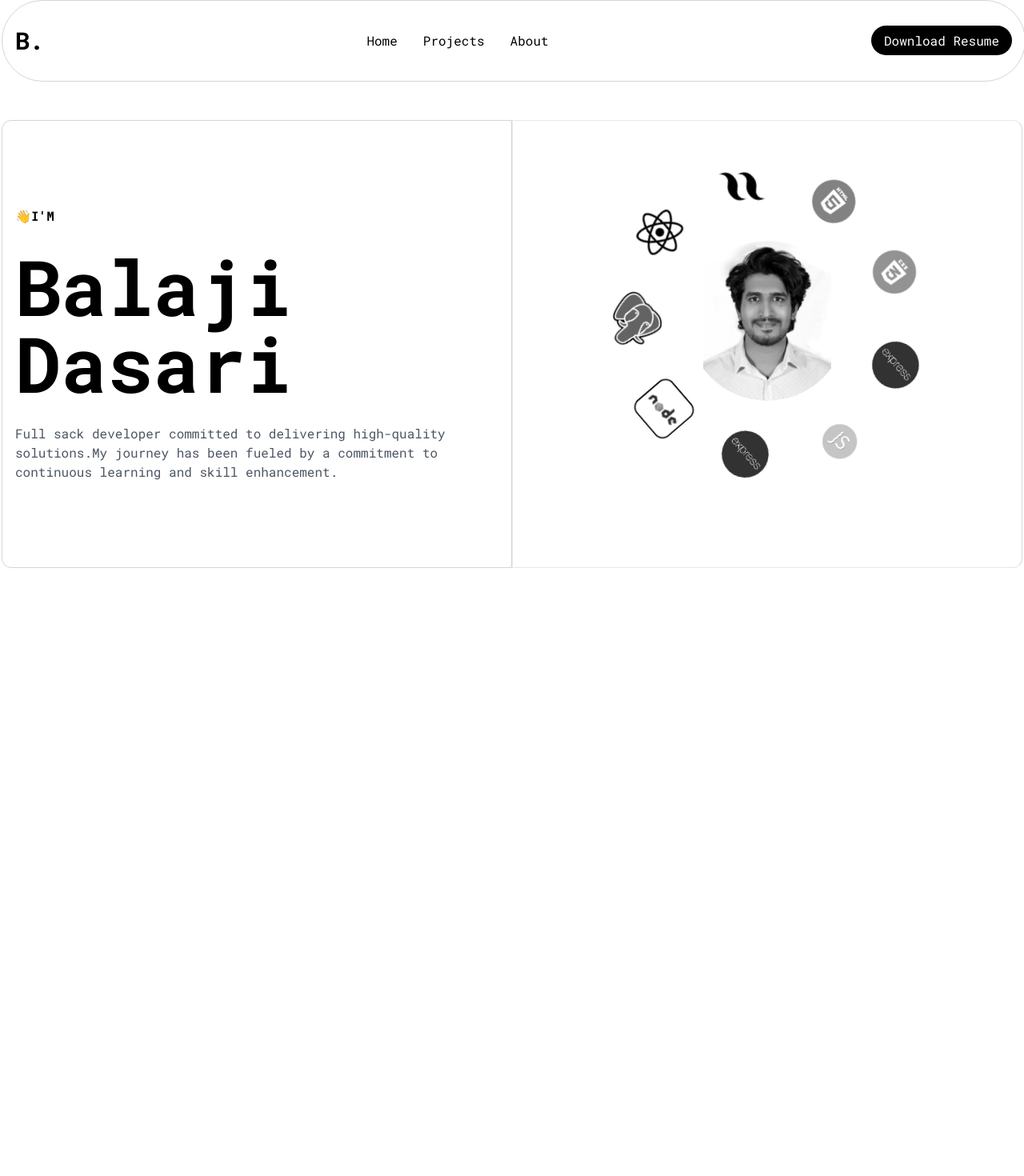
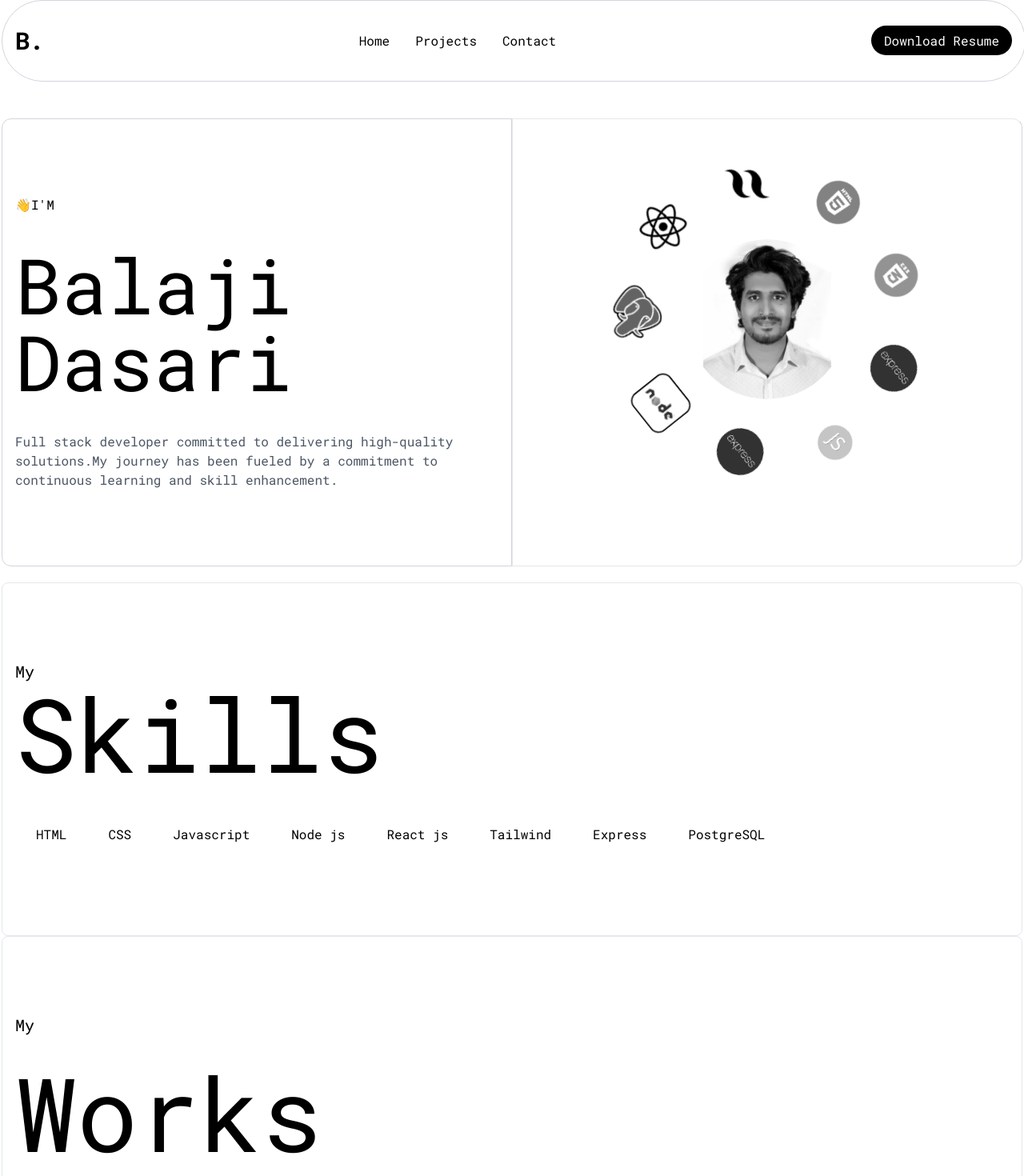
Before and after one commit to git-baahubali/portfolio-general, a Next.js app: page / in a window 1280 px wide. Shown: the top 1470 px of the page at 80% size. Before the commit the page ends 800 px from the top, so only its background shows below. Built offline with nearby package versions, Linux system fonts and the light colour scheme.

Commit message:
added paytm project

```diff
--- a/src/app/components/Header.jsx
+++ b/src/app/components/Header.jsx
@@ -3,6 +3,7 @@ import Link from 'next/link'
 import React, { useEffect, useRef } from 'react'
 import Light from './Light';
 import Dark from './Dark';
+// import '../globals.css'
 
 function Header({ darkMode, setDarkMode }) {
   const downloadRef = useRef(null);
@@ -51,14 +52,14 @@ function Header({ darkMode, setDarkMode }) {
   }, [])
 
   return (
-    <div className=' fixed top-0 w-full flex justify-between items-center border-gray-300 rounded-full border-[1px] text-black py-8 px-4
+    <div className=' fixed top-0 w-full z-50 flex justify-between items-center border-gray-300 rounded-full border-[1px] text-black py-8 px-4
     backdrop-blur-2xl'>
       <p className='text-3xl font-bold'>B.</p>
       <ul className='flex justify-between items-center gap-8'>
-        <Link href={'/'}><li>Home</li> </Link>
-        <Link href={'/Projects'}><li>Projects</li> </Link>
-        {/* <Link href={'/Resume'}><li>Contac</li> </Link> */}
-        <Link href={'/About'}><li>About</li> </Link>
+        <Link href={'/'}><li className='hover:underline underline-offset-8'>Home</li> </Link>
+        <Link href={'/Projects'}><li className='hover:underline underline-offset-8'>Projects</li> </Link>
+        <Link href={'/Resume'}><li className='hover:underline underline-offset-8'>Contact</li> </Link>
+        {/* <Link href={'/About'}><li>About</li> </Link> */}
       </ul>
 
       <div className="">
--- a/src/app/components/Name.jsx
+++ b/src/app/components/Name.jsx
@@ -6,16 +6,16 @@ import Test from './Test'
 function Name() {
     return (
         <div className="sm:flex justify-between mt-[8rem]  h-[600px] border-sky-950 border-0">
-            <div className='flex flex-col w-1/2 justify-center items-start gap-7
+            <div className='flex flex-col w-1/2 justify-center items-start gap-10
                 border-[1px] border-gray-300  my-5 px-4 py-24'
                 style={{
                     borderTopLeftRadius: '0.75rem',
                     borderBottomLeftRadius: '0.75rem'
                 }}>
-                <p className='font-extrabold'>👋I'M </p>
-                <h1 className='text-8xl font-extrabold'>Balaji Dasari</h1>
+                <p className='font-normal'>👋I'M </p>
+                <h1 className='text-8xl font-normal'>Balaji Dasari</h1>
                 <section className='text-gray-600'>
-                    Full sack developer committed to
+                    Full stack developer committed to
                     delivering high-quality solutions.My
                     journey has been fueled by a
                     commitment to continuous learning and
@@ -32,8 +32,6 @@ function Name() {
                 // borderLeft:'none',
             }}>
                     <TechStackV2 />
-
-
             </div>
         </div>
     )
--- /dev/null
+++ b/src/app/components/ProjectCard.jsx
@@ -0,0 +1,11 @@
+import React from 'react'
+
+function ProjectCard() {
+  return (
+    <div>
+
+    </div>
+  )
+}
+
+export default ProjectCard
--- a/src/app/components/TechStackV2.module.css
+++ b/src/app/components/TechStackV2.module.css
@@ -6,7 +6,7 @@
     left: calc(50% - 100px);
     transform-style: preserve-3d;
     transition: all  0.5s ease-in;
-    z-index: 1300;
+    z-index: 40;
     display: flex;
     /* border: 2px solid  olivedrab; */
 
--- a/src/app/page.js
+++ b/src/app/page.js
@@ -7,19 +7,48 @@ import Name from './components/Name'
 import { useState } from 'react'
 import AnotherStack from './components/AnotherStack'
 import Test from './components/Test'
-// import './pen.css'
+import Link from 'next/link'
+
 
 const robotoMono = Roboto_Mono({ subsets: ['latin'] })
 export default function Home() {
   const [darkMode, setDarkMode] = useState(false)
+  var skills = ['HTML', 'CSS', 'Javascript', 'Node js', 'React js', 'Tailwind', 'Express', 'PostgreSQL']
+
+  var skillsHoverstyles = 'bg-gray-800 text-gray-300 rounded-full'.split(' ').map(word => `hover:${word}`).join(' ');
+  console.log(skillsHoverstyles);
 
   return (
     <main style={robotoMono.style} className={'w-full h-[100vh] ' + `${darkMode ? 'bg-black text-gray-300' : 'text-black bg-white'}`}>
       <Header darkMode={darkMode} setDarkMode={setDarkMode} />
 
-        <Name />
-        {/* <Test /> */}
+      <Name />
+      {/* <Test /> */}
 
+      {/* Skills */}
+      <div className="w-full h-auto
+      px-4 py-24 border-[1px] rounded-lg
+        bg-white ">
+        <h6 className='font-normal text-xl'>My</h6>
+        <h3 class="font-normal text-9xl">Skills</h3>
+        <ul class="flex justify-center sm:justify-start items-center flex-wrap
+        mt-8 ">
+          {skills.map(x => <li className={`px-4 py-2 m-2 transition-all ease-in border-2 border-white hover:border-sky-800 hover:bg-gray-800 hover:text-gray-300 hover:rounded-full`}>{x}</li>)}
+
+        </ul>
+
+      </div>
+      {/* work */}
+      <div className="w-full h-auto
+      px-4 py-24 border-[1px] rounded-lg
+        bg-white  flex flex-col justify-between items-start gap-8">
+        <h6 className='font-normal text-xl'>My</h6>
+        <h3 class="font-normal text-9xl">Works</h3>
+        <Link href={'/Projects'}><button type="button" class=" hover:bg-gray-300 bg-black hover:text-black text-white rounded-full px-8 py-2  transition-all">Check out</button>
+        </Link>
+
+
+      </div>
     </main>
   )
 }
--- /dev/null
+++ b/src/pages/Projects.js
@@ -0,0 +1,77 @@
+import Header from '../app/components/Header'
+import React,{useEffect,useState} from 'react'
+
+function Projects() {
+const [ScrollVisiblity, setScrollVisiblity] = useState(false)
+
+useEffect(()=>{
+
+  const timer = setTimeout(() => {
+    setScrollVisiblity(true)
+    setTimeout(() => {
+      setScrollVisiblity(false)
+    }, 3000);
+  }, 2000);
+},[])
+  return (
+    <div>
+      <Header />
+      <main className='mt-32 '>
+        <h1 className="text-7xl text-center mb-12">Projects
+        </h1>
+
+        {/* Patm Project  */}
+        <main className='border-2 border-gray-300 rounded-lg sm:flex sm:justify-start sm:py-8 sm:px-4'>
+          <section className=''>
+            <div className="paytm   relative w-full h-[400px] sm:w-[900px] ">
+              <div className='absolute top-[-200px] left-[-450px] scale-50 overflow-hidden'>
+                <p className={`${ScrollVisiblity?'visible':'hidden'} flex justify-center items-center
+                absolute inline-block w-full h-full  border-0  border-sky-0 rounded-full
+                text-7xl backdrop-blur-sm
+                `}> Scroll to view website</p>
+                <iframe
+                  src="https://paytm-replica.vercel.app/"
+                  title="Embedded Website"
+                  style={{
+                    width: '1800px',
+                    height: '800px',
+                  }}
+                  className='border-[1px]  border-gray-300  rounded-xl'
+                ></iframe>
+              </div>
+            </div>
+            <ul >
+              <li></li>
+              <li></li>
+              <li></li>
+            </ul>
+          </section>
+          <article className="ml-10 border-0 border-sky-900 flex flex-col justify-start items-start gap-10">
+            <h1>About
+              <p className="">
+                Paytm replica made gronud up with 100% tailwind css without any components.
+              </p>
+            </h1>
+            <h2 className='flex justify-start items-center gap-4'>Tech Stack Used:
+              <p>HTML</p>
+              <p>Tailwind Css</p>
+            </h2>
+            <a href="https://paytm-replica.vercel.app/" target='_blank'>Check Out in new tab</a>
+            <a href='https://github.com/git-baahubali/Paytm-Replica'>Project repo</a>
+          </article>
+        </main>
+
+        {/* 100X project  */}
+        <main className=''>
+          <div class="images">
+
+          </div>
+        </main>
+
+      </main>
+
+    </div>
+  )
+}
+
+export default Projects
--- a/pages/_app.js
+++ b/src/pages/_app.js
@@ -1,6 +1,6 @@
 import React from 'react'
 
-// import 'src/styles/globals.css'
+import 'src/styles/globals.css'
 
 export default function MyApp({ Component, pageProps }) {
   return <Component {...pageProps} />
--- a/src/styles/globals.css
+++ b/src/styles/globals.css
@@ -7,3 +7,17 @@ body{
 * {
     font-family: 'Roboto Mono', monospace;
 }
+
+@tailwind base;
+@tailwind components;
+@tailwind utilities;
+
+
+
+.navItem{
+    color: red;
+}
+.navItem:hover{
+    text-decoration: underline;
+    text-underline-offset: 0.5rem;
+}
--- a/tailwind.config.js
+++ b/tailwind.config.js
@@ -4,6 +4,8 @@ module.exports = {
     './src/pages/**/*.{js,ts,jsx,tsx,mdx}',
     './src/components/**/*.{js,ts,jsx,tsx,mdx}',
     './src/app/**/*.{js,ts,jsx,tsx,mdx}',
+    './pages/**/*.{js,ts,jsx,tsx,mdx}',
+
   ],
   theme: {
     extend: {
```
